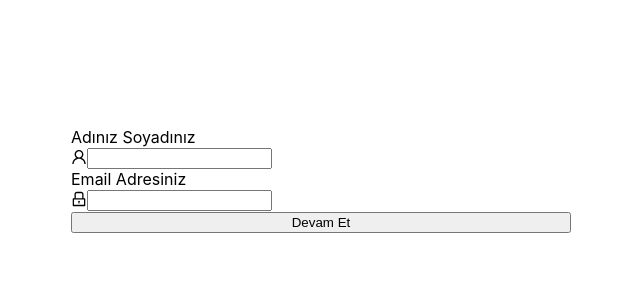
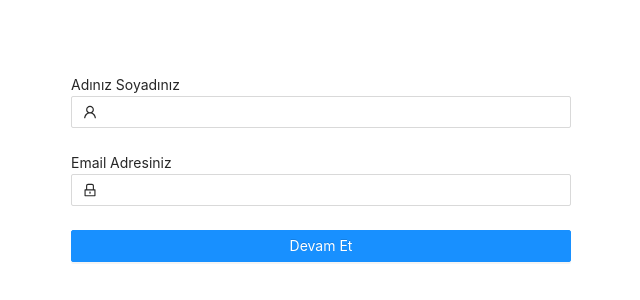
Before and after one commit to tugba-koc/shopping-and-payment, a React (Create React App) app: page / in a window 1280 px wide. Shown: the part 220-520 px from the top of the page, without its empty margins (319-959 px from the left). Built offline with nearby package versions, Linux system fonts and the light colour scheme.

Commit message:
setup react-router-dom

```diff
--- a/src/App.js
+++ b/src/App.js
@@ -1,11 +1,22 @@
 import LoginForm from './components/LoginForm/LoginForm';
-import "./App.scss"
+import Packets from './components/Packets/Packets';
+import "./App.scss";
+import {
+  BrowserRouter,
+  Routes,
+  Route,
+} from "react-router-dom";
 
 function App() {
   return (
     <div className="App">
-      <LoginForm />
 
+      <BrowserRouter>
+        <Routes>
+          <Route path="/" element={<LoginForm />}> </Route>
+          <Route path="/packets" element={<Packets />}> </Route>
+        </Routes>
+      </BrowserRouter>
     </div>
   );
 }
--- a/src/index.js
+++ b/src/index.js
@@ -1,17 +1,12 @@
 import React from 'react';
-import ReactDOM from 'react-dom';
+import ReactDOM from 'react-dom/client';
 import './index.css';
 import App from './App';
 import reportWebVitals from './reportWebVitals';
+import "antd/dist/antd.css";
 
-ReactDOM.render(
-  <React.StrictMode>
-    <App />
-  </React.StrictMode>,
-  document.getElementById('root')
-);
 
-// If you want to start measuring performance in your app, pass a function
-// to log results (for example: reportWebVitals(console.log))
-// or send to an analytics endpoint. Learn more: https://bit.ly/CRA-vitals
+const root = ReactDOM.createRoot(document.getElementById("root"));
+root.render(<App />);
+
 reportWebVitals();
```
